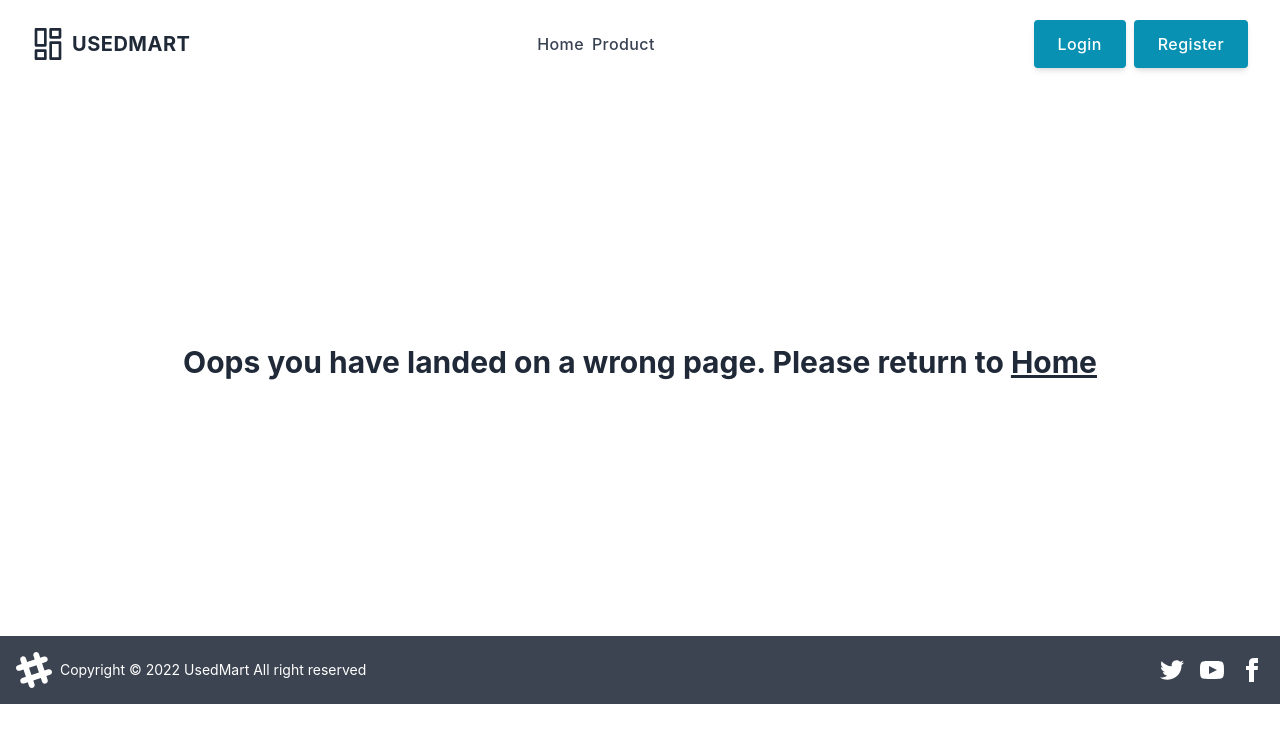
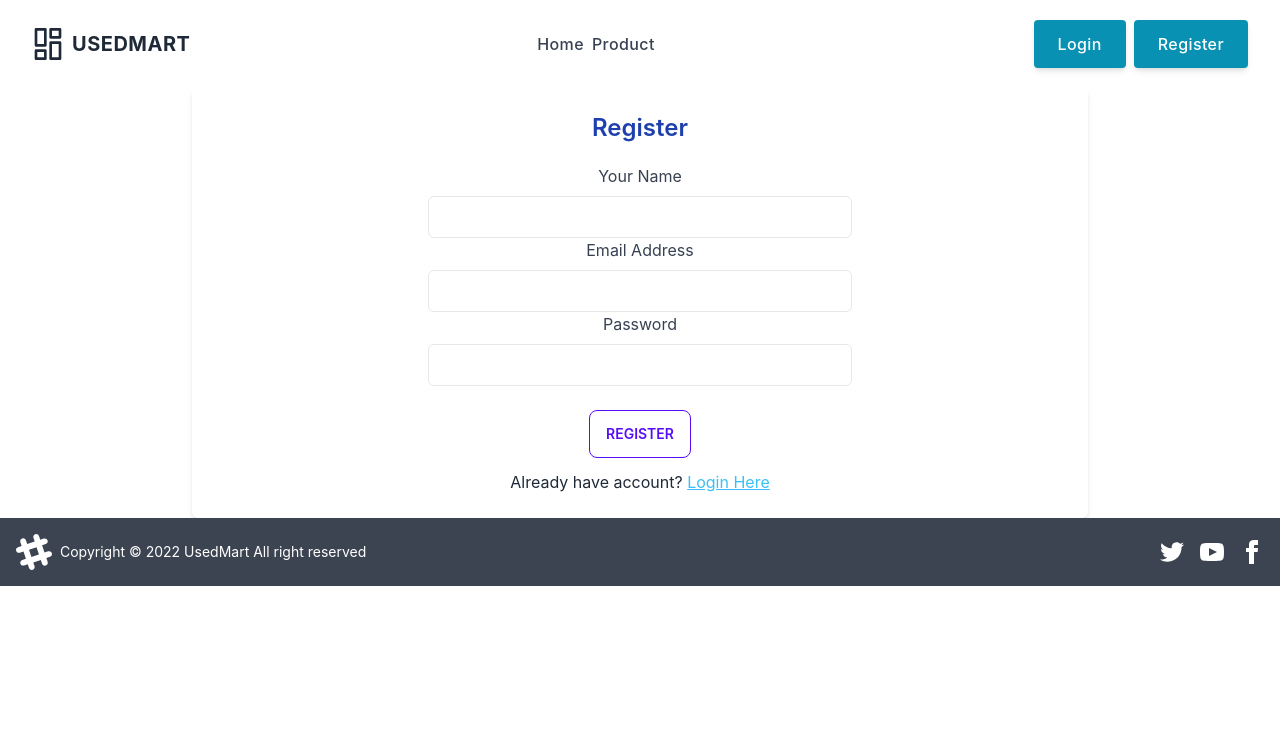
Before and after one commit to khalilonline99/used-mart-beta-client, a React (Create React App) app: page /register in a window 1280 px wide. Shown: the top 742 px of the page. Built offline with nearby package versions, Linux system fonts and the light colour scheme; no server answers.

Commit message:
register page

```diff
--- a/package.json
+++ b/package.json
@@ -10,6 +10,7 @@
     "firebase": "^9.14.0",
     "react": "^18.2.0",
     "react-dom": "^18.2.0",
+    "react-helmet": "^6.1.0",
     "react-router-dom": "^6.4.4",
     "react-scripts": "5.0.1",
     "web-vitals": "^2.1.4"
--- /dev/null
+++ b/src/Pages/Register/Register.js
@@ -0,0 +1,91 @@
+import React, { useContext, useState } from 'react';
+import { Helmet } from 'react-helmet';
+import { Link } from 'react-router-dom';
+import { useNavigate } from 'react-router-dom/dist';
+import { AuthContext } from '../Context/Authprovider/Authprovider';
+
+const Register = () => {
+    const { user, createUser } = useContext(AuthContext)
+    const navigate = useNavigate();
+
+    const [errorMessage, setErrorMessage] = useState("");
+    const [spinner, setSpinner] = useState(false);
+
+    const handleCreateUser = (event) => {
+        event.preventDefault()
+        setSpinner(true);
+        const form = event.target;
+        const name = form.name.value;
+        const email = form.email.value;
+        const password = form.password.value;
+
+        createUser(email, password)
+            .then((userCredential) => {
+                // Signed in
+                const user = userCredential.user;
+                form.reset();
+                setSpinner(false);
+                user.displayName = name;
+                navigate('/login')
+            })
+            .catch((error) => {
+                const errorCode = error.code;
+                const errorMessage = error.message;
+                setErrorMessage(errorMessage);
+            });
+
+    }
+
+    return (
+        <section className="max-w-4xl p-6 mx-auto bg-white rounded-md shadow-md ">
+            <Helmet>
+                <title>Edupro | Home</title>
+            </Helmet>
+            {
+                spinner ?
+
+                    <div className='mx-auto mt-5' role="status">
+                        <svg aria-hidden="true" className="w-8 h-8 text-gray-200 animate-spin dark:text-gray-600 fill-blue-700 mx-auto" viewBox="0 0 100 101" fill="none" xmlns="http://www.w3.org/2000/svg">
+                            <path d="M100 50.5908C100 78.2051 77.6142 100.591 50 100.591C22.3858 100.591 0 78.2051 0 50.5908C0 22.9766 22.3858 0.59082 50 0.59082C77.6142 0.59082 100 22.9766 100 50.5908ZM9.08144 50.5908C9.08144 73.1895 27.4013 91.5094 50 91.5094C72.5987 91.5094 90.9186 73.1895 90.9186 50.5908C90.9186 27.9921 72.5987 9.67226 50 9.67226C27.4013 9.67226 9.08144 27.9921 9.08144 50.5908Z" fill="currentColor" />
+                            <path d="M93.9676 39.0409C96.393 38.4038 97.8624 35.9116 97.0079 33.5539C95.2932 28.8227 92.871 24.3692 89.8167 20.348C85.8452 15.1192 80.8826 10.7238 75.2124 7.41289C69.5422 4.10194 63.2754 1.94025 56.7698 1.05124C51.7666 0.367541 46.6976 0.446843 41.7345 1.27873C39.2613 1.69328 37.813 4.19778 38.4501 6.62326C39.0873 9.04874 41.5694 10.4717 44.0505 10.1071C47.8511 9.54855 51.7191 9.52689 55.5402 10.0491C60.8642 10.7766 65.9928 12.5457 70.6331 15.2552C75.2735 17.9648 79.3347 21.5619 82.5849 25.841C84.9175 28.9121 86.7997 32.2913 88.1811 35.8758C89.083 38.2158 91.5421 39.6781 93.9676 39.0409Z" fill="currentFill" />
+                        </svg>
+                        <span className="sr-only">Loading...</span>
+                    </div>
+
+                    :
+                    <></>
+            }
+            <h2 className="text-2xl font-semibold text-blue-800">Register</h2>
+
+            <form onSubmit={handleCreateUser}>
+                <div className="flex flex-col mx-auto w-2/4 mt-5">
+                    <div>
+                        <label className="text-gray-700 ">Your Name</label>
+                        <input id="username" type="text" name='name' className="block w-full px-4 py-2 mt-2 text-gray-700 bg-white border border-gray-200 rounded-md  focus:border-blue-400 focus:ring-blue-300 focus:ring-opacity-40 focus:outline-none focus:ring" required/>
+                    </div>
+
+                    <div>
+                        <label className="text-gray-700">Email Address</label>
+                        <input id="emailAddress" type="email" name='email' className="block w-full px-4 py-2 mt-2 text-gray-700 bg-white border border-gray-200 rounded-md  focus:border-blue-400 focus:ring-blue-300 focus:ring-opacity-40 focus:outline-none focus:ring" required/>
+                    </div>
+
+                    <div>
+                        <label className="text-gray-700">Password</label>
+                        <input id="password" type="password" name='password' className="block w-full px-4 py-2 mt-2 text-gray-700 bg-white border border-gray-200 rounded-md  focus:border-blue-400 focus:ring-blue-300 focus:ring-opacity-40 focus:outline-none focus:ring" required/>
+                    </div>
+
+                    <div className="flex mt-6 mx-auto">
+                        <input className="btn btn-outline btn-primary" type="submit" value="Register" />
+                    </div>
+
+                    <div className='mt-3'>
+                        <h2>Already have account? <Link className='link link-info' to='/login'>Login Here</Link> </h2>
+                    </div>
+                </div>
+
+            </form>
+        </section>
+    );
+};
+
+export default Register;
--- a/src/Pages/Routes/Routes.js
+++ b/src/Pages/Routes/Routes.js
@@ -6,6 +6,7 @@ import Main from '../Layout/Main';
 import Error404 from '../Error404/Error404';
 import Products from '../Home/Products/Products';
 import Login from '../Login/Login';
+import Register from '../Register/Register';
 
 
 const router = createBrowserRouter([
@@ -32,6 +33,11 @@ const router = createBrowserRouter([
 
             },
             {
+                path: '/register',
+                element: <Register></Register>
+
+            },
+            {
                 path: '*',
                 element: <Error404></Error404>
             }
--- a/src/Pages/Shared/Header/Header.js
+++ b/src/Pages/Shared/Header/Header.js
@@ -90,16 +90,16 @@ export const Header = () => {
                                     <Link
                                         to="/login"
                                         className="mr-2 inline-flex items-center justify-center h-12 px-6 font-medium tracking-wide text-white transition duration-200 rounded shadow-md bg-cyan-600 hover:bg-deep-purple-accent-700 focus:shadow-outline focus:outline-none"
-                                        aria-label="Sign up"
-                                        title="Sign up"
+                                        aria-label="Login"
+                                        title="Login"
                                     >
                                         Login
                                     </Link>
                                     <Link
-                                        to="/"
+                                        to="/register"
                                         className="inline-flex items-center justify-center h-12 px-6 font-medium tracking-wide text-white transition duration-200 rounded shadow-md bg-cyan-600 hover:bg-deep-purple-accent-700 focus:shadow-outline focus:outline-none"
-                                        aria-label="Sign up"
-                                        title="Sign up"
+                                        aria-label="Register"
+                                        title="Register"
                                     >
                                         Register
                                     </Link>
```
Also changed, not shown: 1 other file (tests, documents, lock files or other folders).
